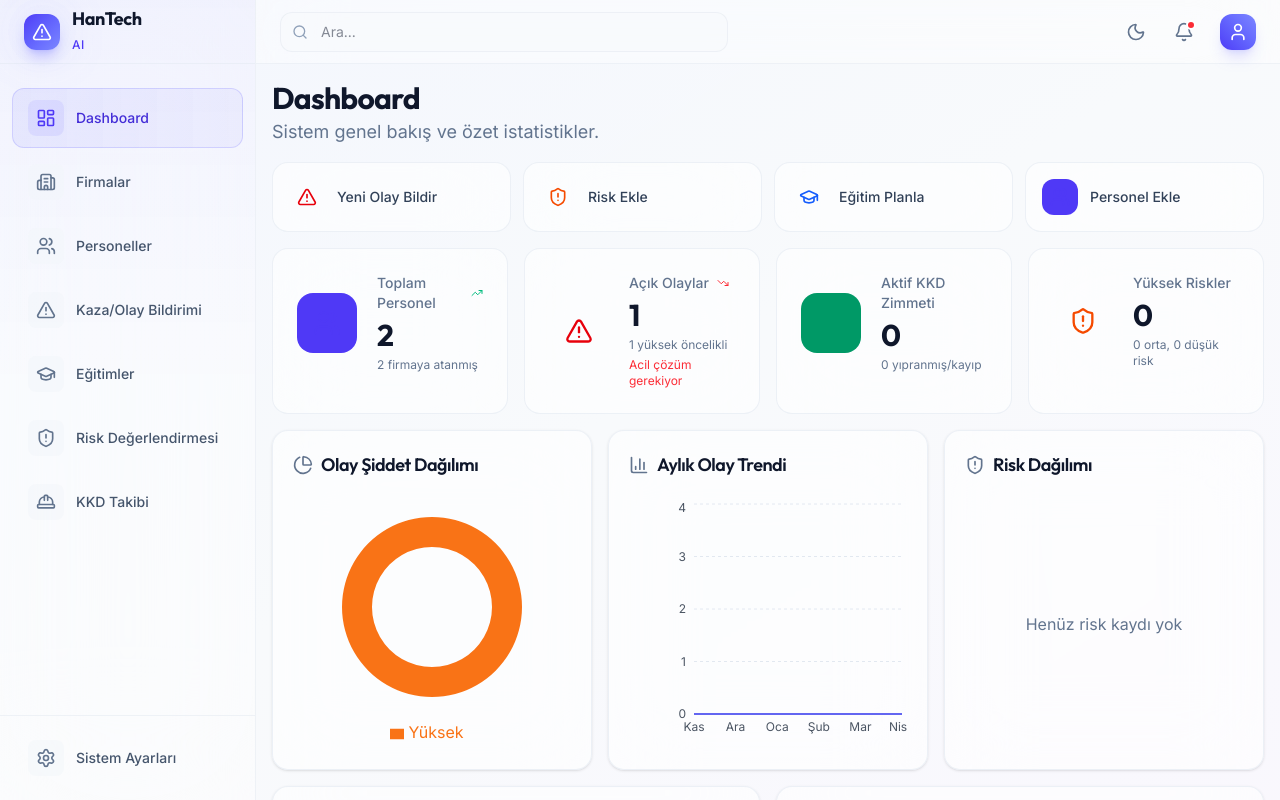
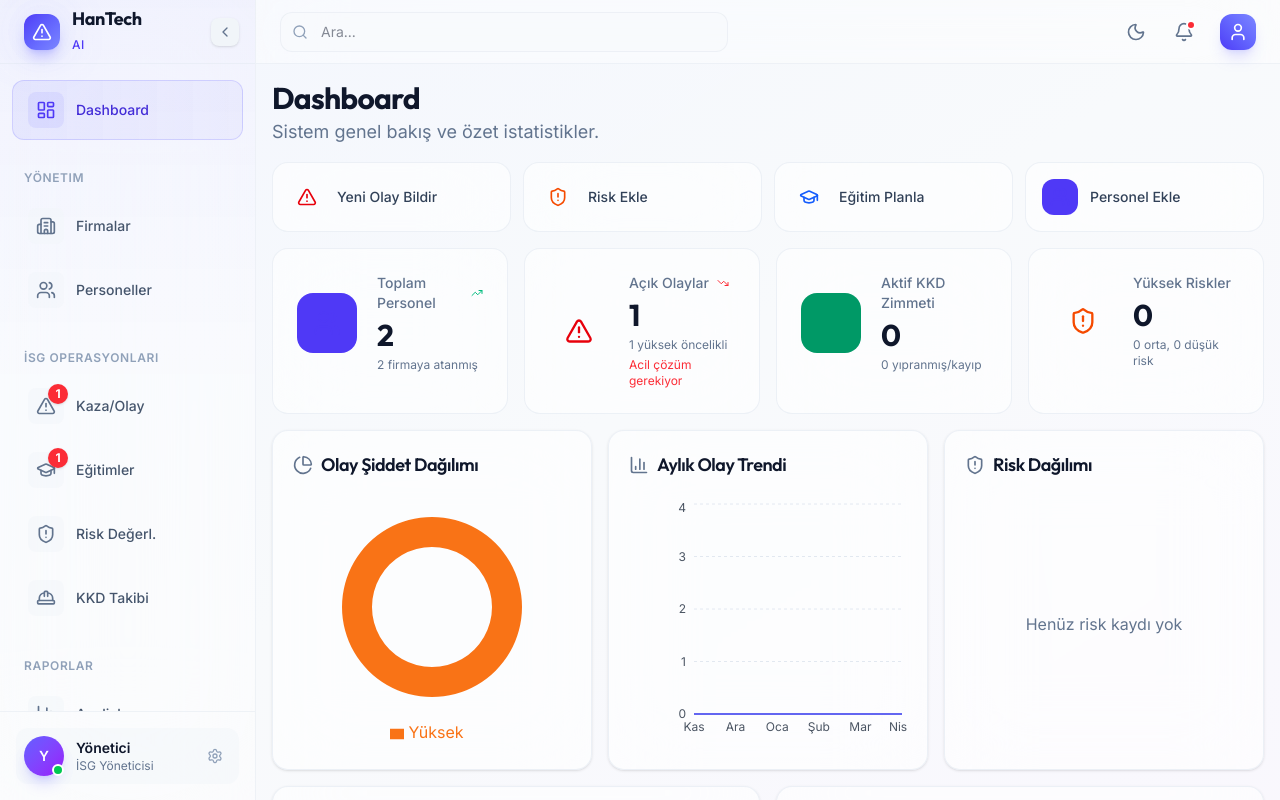
Before and after one commit to tunahanyilmazturk/denemeisg, a React (Vite) app: page / in a window 1280 px wide. Built offline with nearby package versions, Linux system fonts and the light colour scheme.

Commit message:
feat: Enhanced Sidebar with collapsible mode, user profile, sections, badges and tooltips

```diff
--- a/package.json
+++ b/package.json
@@ -36,6 +36,7 @@
     "@types/express": "^4.17.21",
     "@types/node": "^22.14.0",
     "autoprefixer": "^10.4.21",
+    "netlify-cli": "^24.9.0",
     "tailwindcss": "^4.2.2",
     "tsx": "^4.21.0",
     "typescript": "~5.8.2",
--- a/src/components/layout/Sidebar.tsx
+++ b/src/components/layout/Sidebar.tsx
@@ -1,81 +1,269 @@
-import React from 'react';
-import { NavLink } from 'react-router-dom';
-import { LayoutDashboard, Building2, Users, AlertTriangle, Settings, GraduationCap, HardHat, ShieldAlert } from 'lucide-react';
+import React, { useState } from 'react';
+import { NavLink, useLocation } from 'react-router-dom';
+import {
+  LayoutDashboard, Building2, Users, AlertTriangle, Settings, GraduationCap, HardHat,
+  ShieldAlert, ChevronLeft, ChevronRight, FileText, LogOut, Bell, ChevronDown,
+  BarChart3
+} from 'lucide-react';
 import { cn } from '../ui/Button';
-import { motion } from 'motion/react';
+import { motion, AnimatePresence } from 'motion/react';
+import { useStore } from '../../store/useStore';
 
-const navItems = [
+interface NavItem {
+  icon: React.ElementType;
+  label: string;
+  path: string;
+  badge?: number;
+}
+
+interface NavSection {
+  title?: string;
+  items: NavItem[];
+}
+
+const navSections: NavSection[] = [
+  {
+    items: [
       { icon: LayoutDashboard, label: 'Dashboard', path: '/' },
+    ]
+  },
+  {
+    title: 'Yönetim',
+    items: [
       { icon: Building2, label: 'Firmalar', path: '/companies' },
       { icon: Users, label: 'Personeller', path: '/personnel' },
-  { icon: AlertTriangle, label: 'Kaza/Olay Bildirimi', path: '/incidents' },
+    ]
+  },
+  {
+    title: 'İSG Operasyonları',
+    items: [
+      { icon: AlertTriangle, label: 'Kaza/Olay', path: '/incidents' },
       { icon: GraduationCap, label: 'Eğitimler', path: '/trainings' },
-  { icon: ShieldAlert, label: 'Risk Değerlendirmesi', path: '/risks' },
+      { icon: ShieldAlert, label: 'Risk Değerl.', path: '/risks' },
       { icon: HardHat, label: 'KKD Takibi', path: '/ppe' },
+    ]
+  },
+  {
+    title: 'Raporlar',
+    items: [
+      { icon: BarChart3, label: 'Analizler', path: '/reports' },
+    ]
+  }
 ];
 
+interface TooltipProps {
+  children: React.ReactNode;
+  content: string;
+  show: boolean;
+}
+
+const Tooltip: React.FC<TooltipProps> = ({ children, content, show }) => {
+  const [isVisible, setIsVisible] = useState(false);
+
+  if (!show) return <>{children}</>;
+
+  return (
+    <div
+      className="relative"
+      onMouseEnter={() => setIsVisible(true)}
+      onMouseLeave={() => setIsVisible(false)}
+    >
+      {children}
+      <AnimatePresence>
+        {isVisible && (
+          <motion.div
+            initial={{ opacity: 0, x: -10 }}
+            animate={{ opacity: 1, x: 0 }}
+            exit={{ opacity: 0, x: -10 }}
+            className="absolute left-full top-1/2 -translate-y-1/2 ml-3 px-3 py-2 bg-slate-900 dark:bg-white text-white dark:text-slate-900 text-sm rounded-lg whitespace-nowrap z-50 shadow-lg"
+          >
+            {content}
+            <div className="absolute left-0 top-1/2 -translate-y-1/2 -translate-x-1 w-2 h-2 bg-slate-900 dark:bg-white rotate-45" />
+          </motion.div>
+        )}
+      </AnimatePresence>
+    </div>
+  );
+};
+
 export const Sidebar = () => {
+  const location = useLocation();
+  const { sidebarCollapsed, toggleSidebar, userProfile, incidents, trainings } = useStore();
+
+  // Calculate badges
+  const pendingIncidents = incidents.filter(i => i.status === 'İnceleniyor').length;
+  const upcomingTrainings = trainings.filter(t => t.status === 'Planlandı').length;
+
+  const isActive = (path: string) => {
+    if (path === '/') return location.pathname === '/';
+    return location.pathname.startsWith(path);
+  };
   return (
-    <aside className="w-64 bg-white/40 dark:bg-[#09090b]/40 backdrop-blur-3xl border-r border-slate-200/50 dark:border-slate-800/50 flex flex-col h-full transition-all duration-300 relative overflow-hidden">
+    <aside
+      className={cn(
+        "bg-white/40 dark:bg-[#09090b]/40 backdrop-blur-3xl border-r border-slate-200/50 dark:border-slate-800/50 flex flex-col h-full transition-all duration-300 relative overflow-hidden",
+        sidebarCollapsed ? "w-20" : "w-64"
+      )}
+    >
       <div className="absolute inset-0 bg-gradient-to-b from-indigo-500/5 via-transparent to-transparent pointer-events-none" />
 
-      <div className="relative h-16 flex items-center px-6 border-b border-slate-200/50 dark:border-slate-800/50">
+      {/* Header with Logo */}
+      <div className={cn(
+        "relative flex items-center border-b border-slate-200/50 dark:border-slate-800/50 transition-all duration-300",
+        sidebarCollapsed ? "h-16 justify-center px-2" : "h-16 px-6"
+      )}>
         <div className="flex items-center gap-3">
-          <div className="relative">
+          <div className="relative flex-shrink-0">
             <div className="absolute inset-0 bg-indigo-500/20 blur-xl rounded-full" />
             <div className="relative p-2 bg-gradient-to-br from-indigo-600 to-indigo-400 rounded-xl shadow-lg shadow-indigo-500/30">
               <AlertTriangle className="h-5 w-5 text-white" />
             </div>
           </div>
-          <div>
-            <span className="text-lg font-display font-bold tracking-tight text-slate-900 dark:text-white block leading-tight">HanTech</span>
+          {!sidebarCollapsed && (
+            <motion.div
+              initial={{ opacity: 0, x: -10 }}
+              animate={{ opacity: 1, x: 0 }}
+              exit={{ opacity: 0, x: -10 }}
+              className="overflow-hidden"
+            >
+              <span className="text-lg font-display font-bold tracking-tight text-slate-900 dark:text-white block leading-tight whitespace-nowrap">HanTech</span>
               <span className="text-xs font-medium text-indigo-600 dark:text-indigo-400 tracking-wider">AI</span>
-          </div>
-        </div>
+            </motion.div>
+          )}
         </div>
 
-      <nav className="relative flex-1 py-6 px-3 space-y-1 overflow-y-auto">
-        {navItems.map((item, index) => (
+        {/* Collapse Toggle Button */}
+        <button
+          onClick={toggleSidebar}
+          className={cn(
+            "absolute p-1.5 rounded-lg bg-slate-100 dark:bg-slate-800 text-slate-500 hover:text-slate-700 dark:hover:text-slate-300 hover:bg-slate-200 dark:hover:bg-slate-700 transition-all duration-200 shadow-sm",
+            sidebarCollapsed ? "right-2 top-1/2 -translate-y-1/2" : "right-4 top-1/2 -translate-y-1/2"
+          )}
+        >
+          {sidebarCollapsed ? (
+            <ChevronRight className="h-4 w-4" />
+          ) : (
+            <ChevronLeft className="h-4 w-4" />
+          )}
+        </button>
+      </div>
+
+      {/* Navigation */}
+      <nav className="relative flex-1 py-4 overflow-y-auto scrollbar-hide">
+        {navSections.map((section, sectionIdx) => (
+          <div key={section.title || sectionIdx} className={cn("mb-4", sectionIdx > 0 && !sidebarCollapsed && "mt-6")}>
+            {!sidebarCollapsed && section.title && (
+              <div className="px-6 mb-2">
+                <span className="text-xs font-semibold text-slate-400 dark:text-slate-500 uppercase tracking-wider">
+                  {section.title}
+                </span>
+              </div>
+            )}
+            <div className={cn("space-y-1", sidebarCollapsed ? "px-2" : "px-3")}>
+              {section.items.map((item) => {
+                const active = isActive(item.path);
+                const badge = item.path === '/incidents' ? pendingIncidents :
+                             item.path === '/trainings' ? upcomingTrainings : undefined;
+
+                return (
+                  <Tooltip key={item.path} content={item.label} show={sidebarCollapsed}>
                     <NavLink
-            key={item.path}
                       to={item.path}
-            className={({ isActive }) => cn(
-              "group relative flex items-center gap-3 px-4 py-3 rounded-xl font-medium transition-all duration-300",
-              isActive
+                      className={cn(
+                        "group relative flex items-center gap-3 rounded-xl font-medium transition-all duration-300",
+                        sidebarCollapsed ? "justify-center px-2 py-3" : "px-4 py-3",
+                        active
                           ? "text-indigo-700 dark:text-indigo-300"
                           : "text-slate-600 dark:text-slate-400 hover:text-slate-900 dark:hover:text-slate-100"
                       )}
                     >
-            {({ isActive }) => (
-              <>
-                {isActive && (
+                      {active && (
                         <motion.div
-                    layoutId="activeNav"
+                          layoutId={`activeNav-${sectionIdx}`}
                           className="absolute inset-0 bg-gradient-to-r from-indigo-500/10 to-indigo-600/5 dark:from-indigo-500/20 dark:to-indigo-600/10 rounded-xl border border-indigo-500/20 dark:border-indigo-500/30"
                           initial={false}
                           transition={{ type: "spring", stiffness: 400, damping: 30 }}
                         />
                       )}
                       <div className={cn(
-                  "relative z-10 p-2 rounded-lg transition-all duration-300",
-                  isActive
+                        "relative z-10 p-2 rounded-lg transition-all duration-300 flex-shrink-0",
+                        active
                           ? "bg-indigo-500/10 text-indigo-600 dark:text-indigo-400"
                           : "bg-slate-100/50 dark:bg-slate-800/50 text-slate-500 dark:text-slate-500 group-hover:bg-indigo-500/10 group-hover:text-indigo-600 dark:group-hover:text-indigo-400"
                       )}>
                         <item.icon className="h-5 w-5" />
+                        {badge !== undefined && badge > 0 && (
+                          <span className="absolute -top-1 -right-1 w-5 h-5 bg-red-500 text-white text-xs font-bold rounded-full flex items-center justify-center shadow-sm">
+                            {badge > 9 ? '9+' : badge}
+                          </span>
+                        )}
                       </div>
-                <span className="relative z-10 text-sm">{item.label}</span>
-              </>
+                      {!sidebarCollapsed && (
+                        <span className="relative z-10 text-sm whitespace-nowrap">{item.label}</span>
                       )}
                     </NavLink>
+                  </Tooltip>
+                );
+              })}
+            </div>
+          </div>
         ))}
       </nav>
 
-      <div className="relative p-3 border-t border-slate-200/50 dark:border-slate-800/50">
+      {/* User Profile Card */}
+      <div className={cn(
+        "relative border-t border-slate-200/50 dark:border-slate-800/50 transition-all duration-300",
+        sidebarCollapsed ? "p-3" : "p-4"
+      )}>
+        <Tooltip content={`${userProfile.name} - ${userProfile.role}`} show={sidebarCollapsed}>
+          <div className={cn(
+            "flex items-center gap-3 rounded-xl bg-slate-100/50 dark:bg-slate-800/50 p-2",
+            sidebarCollapsed ? "justify-center" : ""
+          )}>
+            {/* Avatar */}
+            <div className="relative flex-shrink-0">
+              <div className="w-10 h-10 rounded-full bg-gradient-to-br from-indigo-500 to-purple-600 flex items-center justify-center text-white font-semibold text-sm shadow-lg shadow-indigo-500/25">
+                {userProfile.name.charAt(0).toUpperCase()}
+              </div>
+              <div className="absolute bottom-0 right-0 w-3 h-3 bg-green-500 border-2 border-white dark:border-slate-800 rounded-full" />
+            </div>
+
+            {!sidebarCollapsed && (
+              <motion.div
+                initial={{ opacity: 0 }}
+                animate={{ opacity: 1 }}
+                exit={{ opacity: 0 }}
+                className="flex-1 min-w-0"
+              >
+                <p className="text-sm font-semibold text-slate-900 dark:text-white truncate">
+                  {userProfile.name}
+                </p>
+                <p className="text-xs text-slate-500 dark:text-slate-400 truncate">
+                  {userProfile.role}
+                </p>
+              </motion.div>
+            )}
+
+            {!sidebarCollapsed && (
+              <NavLink
+                to="/settings"
+                className="p-2 rounded-lg text-slate-400 hover:text-slate-600 dark:hover:text-slate-300 hover:bg-slate-200 dark:hover:bg-slate-700 transition-colors"
+              >
+                <Settings className="h-4 w-4" />
+              </NavLink>
+            )}
+          </div>
+        </Tooltip>
+      </div>
+
+      {/* Settings Link (Only in collapsed mode) */}
+      {sidebarCollapsed && (
+        <div className="p-2 border-t border-slate-200/50 dark:border-slate-800/50">
+          <Tooltip content="Ayarlar" show={true}>
             <NavLink
               to="/settings"
               className={({ isActive }) => cn(
-            "group relative flex items-center gap-3 px-4 py-3 rounded-xl font-medium transition-all duration-300",
+                "group relative flex items-center justify-center gap-3 p-3 rounded-xl font-medium transition-all duration-300",
                 isActive
                   ? "text-indigo-700 dark:text-indigo-300"
                   : "text-slate-600 dark:text-slate-400 hover:text-slate-900 dark:hover:text-slate-100"
@@ -99,11 +287,12 @@ export const Sidebar = () => {
                   )}>
                     <Settings className="h-5 w-5" />
                   </div>
-              <span className="relative z-10 text-sm">Sistem Ayarları</span>
                 </>
               )}
             </NavLink>
+          </Tooltip>
         </div>
+      )}
     </aside>
   );
 };
--- a/src/store/useStore.ts
+++ b/src/store/useStore.ts
@@ -48,6 +48,9 @@ interface AppState {
   updateSystemSettings: (settings: Partial<SystemSettings>) => void;
   updateNotificationSettings: (settings: Partial<NotificationSettings>) => void;
   updateUserProfile: (profile: Partial<UserProfile>) => void;
+  // Sidebar
+  sidebarCollapsed: boolean;
+  toggleSidebar: () => void;
   // ...existing actions
   addCompany: (company: Company) => void;
   updateCompany: (company: Company) => void;
@@ -224,6 +227,8 @@ export const useStore = create<AppState>()(
       updateUserProfile: (profile) => set((state) => ({
         userProfile: { ...state.userProfile, ...profile },
       })),
+      sidebarCollapsed: false,
+      toggleSidebar: () => set((state) => ({ sidebarCollapsed: !state.sidebarCollapsed })),
       addCompany: (company) => set((state) => ({ companies: [...state.companies, company] })),
       updateCompany: (company) => set((state) => ({
         companies: state.companies.map((c) => (c.id === company.id ? company : c)),
@@ -280,6 +285,7 @@ export const useStore = create<AppState>()(
         systemSettings: state.systemSettings,
         notificationSettings: state.notificationSettings,
         userProfile: state.userProfile,
+        sidebarCollapsed: state.sidebarCollapsed,
       }),
     }
   )
```
Also changed, not shown: 2 other files (tests, documents, lock files or other folders). Lines whose indentation alone changed are shown as unchanged.
